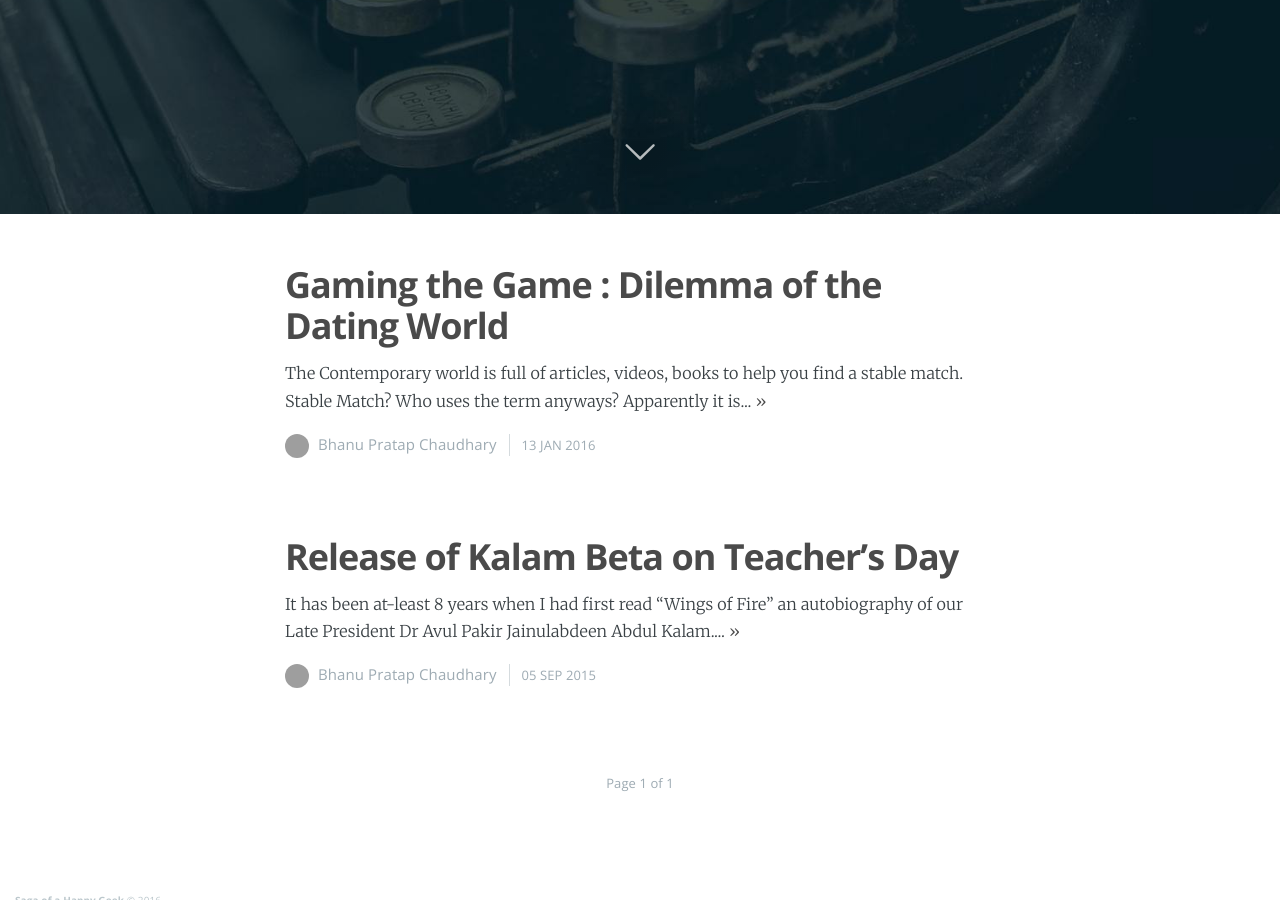
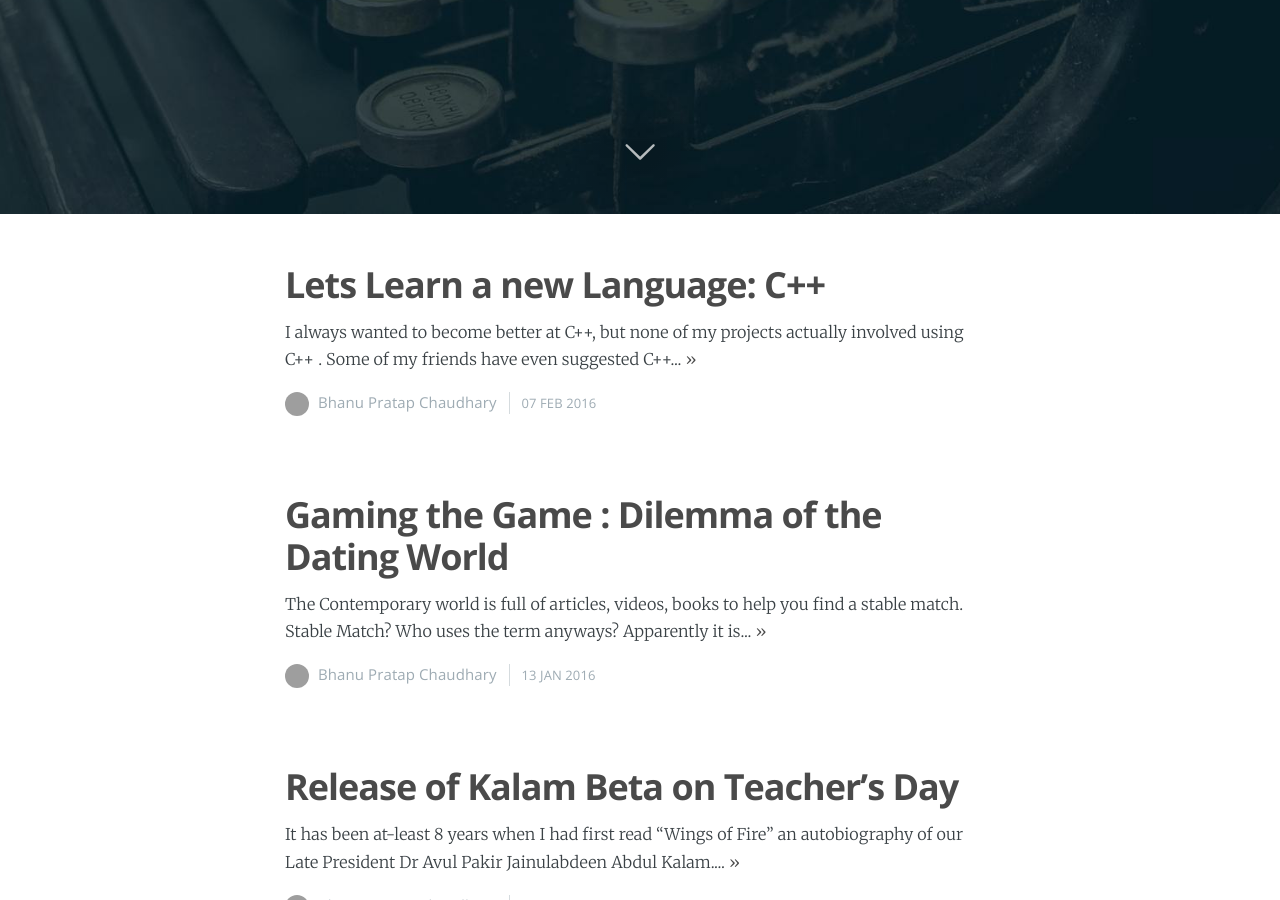
Before and after one commit to bhanuc/bhanuc.github.io, a Jekyll site: the page built from index.html, in a window 1280 px wide and 900 px high, scrolled down 686 px. Built offline with Jekyll 4.4.1, drawn with Linux system fonts in a browser that asks for light colours; nearby versions of some CDN libraries; Markdown is read by kramdown in place of the engine named in the settings; the list of posts is cut into pages by our own code; grey boxes are pictures that could not be loaded.

Commit message:
added post

```diff
--- a/_layouts/page.html
+++ b/_layouts/page.html
@@ -12,7 +12,7 @@ class: 'page-template'
 
 <header class="main-header post-head {% if page.cover %}" style="background-image: url({{ site.baseurl }}{{ page.cover }}){% else %}no-cover{% endif %}">
     <nav class="main-nav {% if page.cover %}overlay{% endif %} clearfix">
-        {% if page.logo %}<a class="blog-logo" href="{{ site.baseurl }}"><img src="{{ site.baseurl }}{{ page.logo }}" alt="Blog Logo" /></a>{% endif %}
+
         {% if page.navigation %}
             <a class="menu-button icon-menu" href="#"><span class="word">Menu</span></a>
             {{ include navigation.html }}
--- a/_layouts/post.html
+++ b/_layouts/post.html
@@ -13,8 +13,7 @@ class: 'post-template'
 <div style="text-align: center;">
 <header class="main-header post-head {% if page.cover %}" style="background-image: url({{ site.baseurl }}{{ page.cover }}) {% else %}no-cover{% endif %}">
     <nav class="main-nav {% if page.cover %} overlay {% endif %} clearfix">
-        {% if page.logo %}<a class="blog-logo" href="{{ site.baseurl }}"><img src="{{ site.baseurl }}{{ page.logo }}" alt="Blog Logo" /></a>{% endif %}
-        {% if page.navigation %}
+                {% if page.navigation %}
             <a class="menu-button icon-menu" href="#"><span class="word">Menu</span></a>
         {% endif %}
     </nav>
--- a/_layouts/tag.html
+++ b/_layouts/tag.html
@@ -23,8 +23,7 @@ current: tag
 <!-- If we have a tag cover, display that - else blog cover - else nothing -->
 <header class="main-header tag-head {% if page.cover %}" style="background-image: url({{ site.baseurl }}{% if new_cover %}{{ new_cover }}{% else %}{{ page.cover }}{% endif%}) {% else %}no-cover{% endif %}">
     <nav class="main-nav overlay clearfix">
-        {% if page.logo %}<a class="blog-logo" href="{{ site.baseurl }}"><img src="{{ site.baseurl }}{{ page.logo }}" alt="Blog Logo" /></a>{% endif %}
-        {% if page.navigation %}
+               {% if page.navigation %}
             <a class="menu-button icon-menu" href="#"><span class="word">Menu</span></a>
         {% endif %}
     </nav>
--- /dev/null
+++ b/_posts/2016-02-07-Learning-a-language-a-week.md
@@ -0,0 +1,23 @@
+---
+layout: post
+title: 'Lets Learn a new Language: C++'
+date: '2016-02-07 13:38:49'
+'logo': '/content/images/2015/09/gamethegame2-1.jpg'
+---
+
+I always wanted to become better at C++, but none of my projects actually involved using C++ .
+Some of my friends have even suggested C++ as the holy grail of programming, I think I have finally found my tryst with destiny.
+
+So my latest startup idea revolves around libraries written in C++ . Well we don't want to talk about ideas, do we ?
+
+So this post will be a collection of Good C++ sources that I found suitable for me.
+Remember I have only done a semester course of C and some minor kernel programming in C and I have recently started with C++,
+although my language stack has started looking like a swiss army knife (Ok at so many things, but great at only few. Which can even a good thing)
+This will be a growing list of good references which I find over time.
+
+##1. [Google Developer's Guide] (https://developers.google.com/edu/c++/cpp-in-depth#how-google-works)
+Do how the Noogler's do it. Keep in mind, this guide has few graffitee that makes sense inside their company but going through the guide certainly helps, giving confidence.
+
+##2 [C++ tutorial for C users](http://web.archive.org/web/20150430013207/http://www.4p8.com/eric.brasseur/cppcen.html#l1)
+I found this gem using a [stackoverflow question](http://stackoverflow.com/questions/1421668/c-tutorial-for-experienced-c-programmer), I know the premise of the question doesn't fit my description exactly but
+the guide is really good but is down now. All thanks to the archive's wayback machine, you can still go through the tutorial.
--- a/index.html
+++ b/index.html
@@ -14,7 +14,7 @@ current: home
 <header class="main-header {% if page.cover %}"
         style="background-image: url({{ site.baseurl }}{{ page.cover }}) {% else %}no-cover{% endif %}">
     <nav class="main-nav overlay clearfix">
-        {% if page.logo %}<a class="blog-logo" href="{{ site.baseurl }}"><img src="{{ site.baseurl }}{{ page.logo }}" alt="Blog Logo" /></a>{% endif %}
+
         {% if page.navigation %}
             <a class="menu-button icon-menu" href="#"><span class="word">Menu</span></a>
         {% endif %}
```
